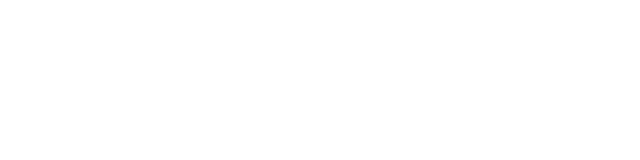
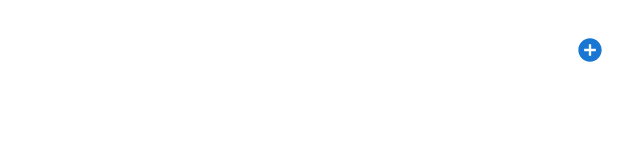
Before and after one commit to Canoist/Counter, a React (Create React App) app: page / in a window 1280 px wide. Shown: the top 160 px of the page, without its empty margins (640-1280 px from the left). Built offline with nearby package versions, Linux system fonts and the light colour scheme.

Commit message:
fixed some issues

```diff
--- a/src/App.tsx
+++ b/src/App.tsx
@@ -1,6 +1,7 @@
-import { List } from "@mui/material";
+import { Box, List } from "@mui/material";
 import React from "react";
-import ConuterItem from "./components/counterItem";
+import AddCounterButton from "./components/addCounterButton";
+import CounterItem from "./components/counterItem";
 import { getCounters } from "./store/counters";
 import { useAppSelector } from "./store/hooks";
 import ICounter from "./types/ICounter";
@@ -8,12 +9,28 @@
 function App() {
     const counters = useAppSelector(getCounters());
     return (
-        <List
-            sx={{ width: "100%", maxWidth: 360, bgcolor: "background.paper" }}>
-            {counters.map((counter: ICounter, index: number) => (
-                <ConuterItem index={index} counter={counter} />
-            ))}
-        </List>
+        <Box
+            sx={{
+                display: "flex",
+                p: 3,
+                justifyContent: "space-between",
+            }}>
+            <List
+                sx={{
+                    width: "100%",
+                    maxWidth: 460,
+                    bgcolor: "background.paper",
+                }}>
+                {counters.map((counter: ICounter, index: number) => (
+                    <CounterItem
+                        index={index + 1}
+                        counter={counter}
+                        key={counter._id}
+                    />
+                ))}
+            </List>
+            <AddCounterButton />
+        </Box>
     );
 }
 
--- a/src/components/addCounterButton.tsx
+++ b/src/components/addCounterButton.tsx
@@ -1,19 +1,27 @@
 import { IconButton, Tooltip } from "@mui/material";
 import React from "react";
-import { createCounter } from "../store/counters";
-import { useAppDispatch } from "../store/hooks";
+import { createCounter, getCounters } from "../store/counters";
+import { useAppDispatch, useAppSelector } from "../store/hooks";
 import AddCircleIcon from "@mui/icons-material/AddCircle";
 
 const AddCounterButton: React.FC = () => {
     const dispatch = useAppDispatch();
+    const counters = useAppSelector(getCounters());
 
     const onClick = () => {
-        dispatch(createCounter());
+        const newValue = counters.reduce(
+            (sum, current) => sum + current.value,
+            0
+        );
+        dispatch(createCounter(newValue));
     };
     return (
-        <Tooltip title="Add counter" placement="right-end">
-            <IconButton onClick={onClick}>
-                <AddCircleIcon />
+        <Tooltip
+            title="Add counter"
+            placement="bottom"
+            sx={{ alignSelf: "flex-start" }}>
+            <IconButton onClick={onClick} size="large" color="primary">
+                <AddCircleIcon fontSize="inherit" />
             </IconButton>
         </Tooltip>
     );
--- a/src/components/counterItem.tsx
+++ b/src/components/counterItem.tsx
@@ -9,37 +9,44 @@
 import DeleteIcon from "@mui/icons-material/Delete";
 import ICounter from "../types/ICounter";
 import { useAppDispatch } from "../store/hooks";
-import { updateCounter } from "../store/counters";
+import { removeСounter, updateCounter } from "../store/counters";
 
-interface IConuterItem {
+interface ICounterItem {
     counter: ICounter;
     index: number;
 }
 
-const ConuterItem: React.FC<IConuterItem> = ({ counter, index }) => {
+const CounterItem: React.FC<ICounterItem> = ({ counter, index }) => {
     const dispatch = useAppDispatch();
 
     const handleInc = () => {
-        if (typeof counter.value === "number") {
-            counter.value++;
-            dispatch(updateCounter(counter));
-        }
+        const newCounter = { ...counter, value: counter.value + 1 };
+        dispatch(updateCounter(newCounter));
     };
+
     const handleDec = () => {
-        if (typeof counter.value === "number") {
-            counter.value--;
-            dispatch(updateCounter(counter));
-        }
+        const newCounter = { ...counter, value: counter.value - 1 };
+        dispatch(updateCounter(newCounter));
     };
+
+    const onDelete = (id: number) => {
+        dispatch(removeСounter(id));
+    };
+
     return (
         <ListItem
+            sx={{ flexGrow: 1 }}
             secondaryAction={
-                <IconButton aria-label="delete">
+                <IconButton
+                    aria-label="delete"
+                    onClick={() => {
+                        onDelete(counter._id);
+                    }}>
                     <DeleteIcon />
                 </IconButton>
             }>
             <ListItemText primary={`Count:  ${counter.value}`} />
-            {index % 4 === 0 && (
+            {index % 4 !== 0 && (
                 <ButtonGroup
                     disableElevation
                     variant="contained"
@@ -55,4 +62,4 @@
         </ListItem>
     );
 };
-export default ConuterItem;
+export default CounterItem;
--- a/src/store/counters.ts
+++ b/src/store/counters.ts
@@ -1,7 +1,5 @@
 import { createSlice, Dispatch, PayloadAction } from "@reduxjs/toolkit";
 import ICounter from "../types/ICounter";
-import { countAsync } from "../utils/countAsync";
-import { countReducer } from "../utils/countReducer";
 
 type CounterState = {
     entities: ICounter[];
@@ -30,17 +28,11 @@
                 (counter) => counter._id !== action.payload
             );
         },
-        counterCreated: (state) => {
-            state.entities.push({
-                value:
-                    state.entities.length % 4
-                        ? countAsync(state.entities.reduce(countReducer, 0))
-                        : state.entities.reduce(countReducer, 0),
-                _id: Number(Date.now()),
-            });
+        counterCreated: (state, action: PayloadAction<ICounter>) => {
+            state.entities.push(action.payload);
         },
         counterUpdated: (state, action: PayloadAction<ICounter>) => {
-            state.entities.map((counter) => {
+            state.entities = state.entities.map((counter) => {
                 if (counter._id === action.payload._id) {
                     return (counter = action.payload);
                 } else return counter;
@@ -52,8 +44,8 @@
 const { reducer: countersReducer, actions } = countersSlice;
 const { counterDeleted, counterCreated, counterUpdated } = actions;
 
-export const createCounter = () => (dispatch: Dispatch) => {
-    dispatch(counterCreated());
+export const createCounter = (payload: number) => (dispatch: Dispatch) => {
+    dispatch(counterCreated({ value: payload, _id: Number(Date.now()) }));
 };
 
 export const removeСounter = (id: number) => (dispatch: Dispatch) => {
@@ -61,6 +53,8 @@
 };
 
 export const updateCounter = (payload: ICounter) => (dispatch: Dispatch) => {
+    console.log(payload);
+
     dispatch(counterUpdated(payload));
 };
 
--- a/src/types/ICounter.tsx
+++ b/src/types/ICounter.tsx
@@ -1,4 +1,4 @@
 export default interface ICounter {
-    value: number | void;
+    value: number;
     _id: number;
 }
--- a/src/utils/countReducer.ts
+++ /dev/null
@@ -1,7 +0,0 @@
-import ICounter from "../types/ICounter";
-
-export function countReducer(total: number, current: ICounter) {
-    if (typeof current.value === "number") {
-        return total + current.value;
-    }
-}
```
Also changed, not shown: public/manifest.json (added).
